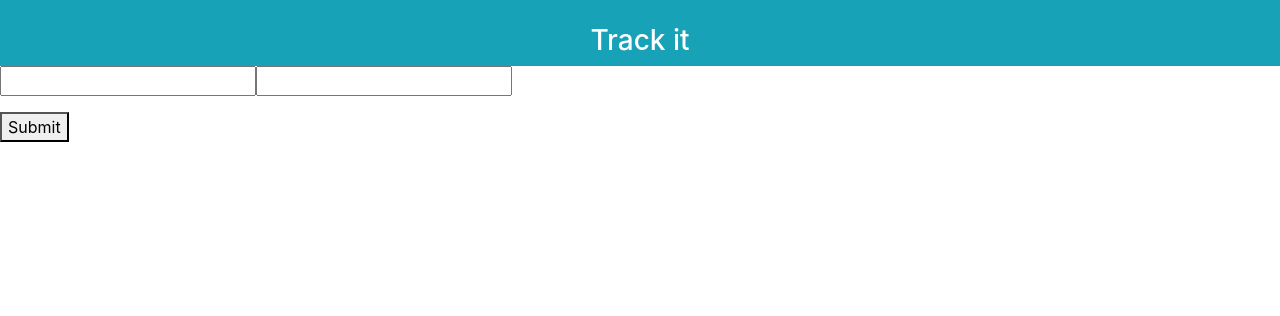
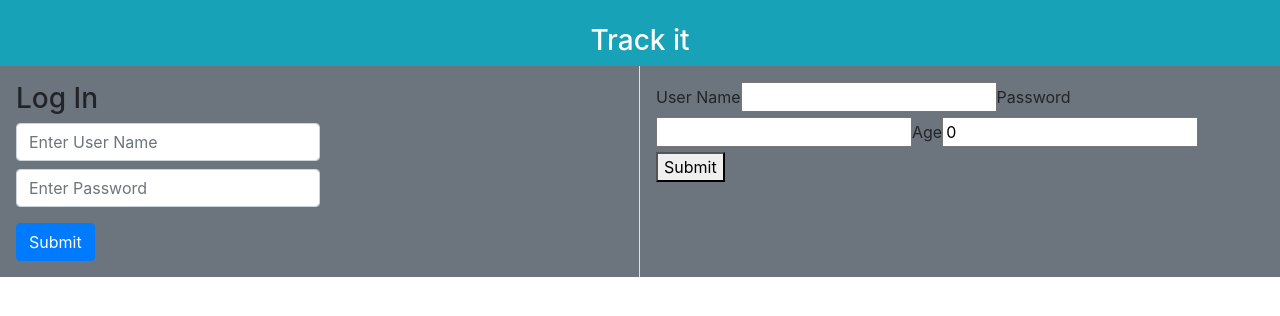
Before and after one commit to OdongAlican/track-it-front-end, a React (Create React App) app: page /signin in a window 1280 px wide. Shown: the top 316 px of the page. Built offline with nearby package versions, Linux system fonts and the light colour scheme.

Commit message:
add style to the sign in form

```diff
--- a/src/components/auth/Signin.jsx
+++ b/src/components/auth/Signin.jsx
@@ -1,6 +1,7 @@
 import React, { useState } from "react";
 import { signInAction } from '../../actions'
 import { useDispatch, useSelector } from 'react-redux'
+import Signup from './Signup'
 
 const Signin = (props) =>{
     let { history } = props
@@ -16,14 +17,18 @@ const Signin = (props) =>{
     const errorMessage = useSelector(state => state.authReducer.error)
 
     return (
-        <div>
-            <div>
-            <form onSubmit={ saveData }>
-                <input value = { username } onChange={(e) => setUsername(e.target.value)}></input>
-                <input value = { password } onChange={(e) => setPassword(e.target.value)} type="password"></input>
-                <p>{ errorMessage ? errorMessage : '' }</p>
-                <button type="submit">Submit</button>
-            </form>
+        <div className="d-flex">
+            <div className="bg-secondary col-md-6 border-right p-3">
+                <h3>Log In</h3>
+                <form onSubmit={ saveData }>
+                    <input placeholder="Enter User Name" className="form-control mb-2 col-md-6" value = { username } onChange={(e) => setUsername(e.target.value)}></input>
+                    <input placeholder="Enter Password" className="form-control col-md-6" value = { password } onChange={(e) => setPassword(e.target.value)} type="password"></input>
+                    <p className="text-danger">{ errorMessage ? errorMessage : '' }</p>
+                    <button type="submit" className="btn btn-primary">Submit</button>
+                </form>
+            </div>
+            <div className="bg-secondary col-md-6 p-3">
+                <Signup history = { history }/>
             </div>
         </div>
     )
```
